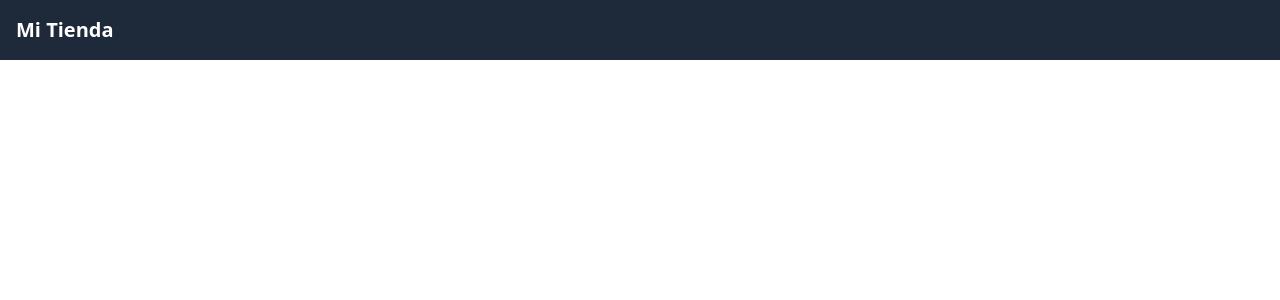
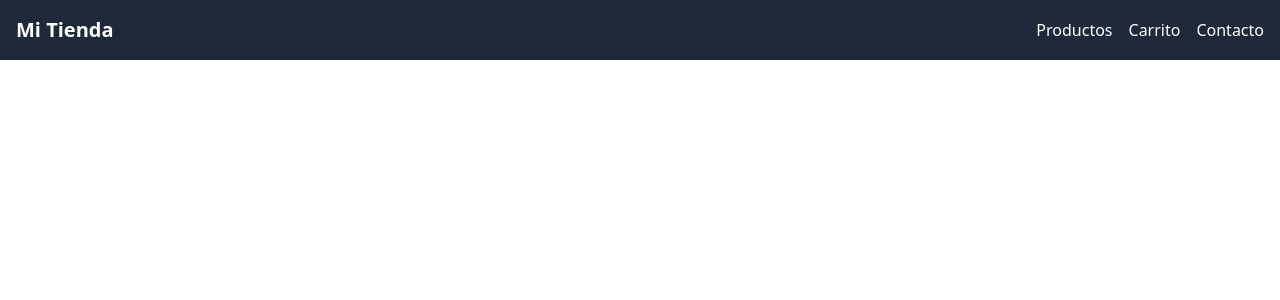
Before and after one commit to juancmdev/tienda_virtual_react, a React (Vite) app: page / in a window 1280 px wide. Shown: the top 300 px of the page. Built offline with nearby package versions, Linux system fonts and the light colour scheme.

Commit message:
Update Navbar.jsx

```diff
--- a/src/components/Navbar.jsx
+++ b/src/components/Navbar.jsx
@@ -8,7 +8,32 @@ const Navbar = () => {
           <div className="text-xl font-bold">Mi Tienda</div>
 
           {/* Lado Derecho: Los Enlaces de Navegación */}
-          <nav>{/* Aquí irán los enlaces: Home, Productos, Carrito */}</nav>
+          <nav>
+            {/* Aquí irán los enlaces: Home, Productos, Carrito */}
+            <ul className="flex gap-4">
+              <li>
+                <a
+                  href="/productos"
+                  className="hover:text-orange-400 transition"
+                >
+                  Productos
+                </a>
+              </li>
+              <li>
+                <a href="/carrito" className="hover:text-orange-400 transition">
+                  Carrito
+                </a>
+              </li>
+              <li>
+                <a
+                  href="/contacto"
+                  className="hover:text-orange-400 transition"
+                >
+                  Contacto
+                </a>
+              </li>
+            </ul>
+          </nav>
         </div>
       </header>
     </>
```
